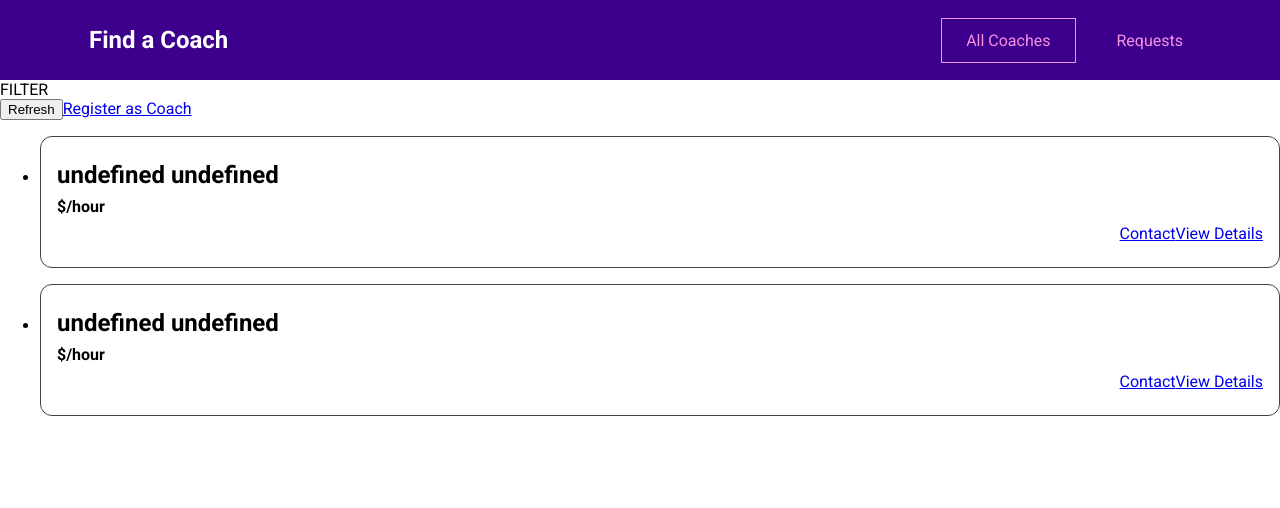
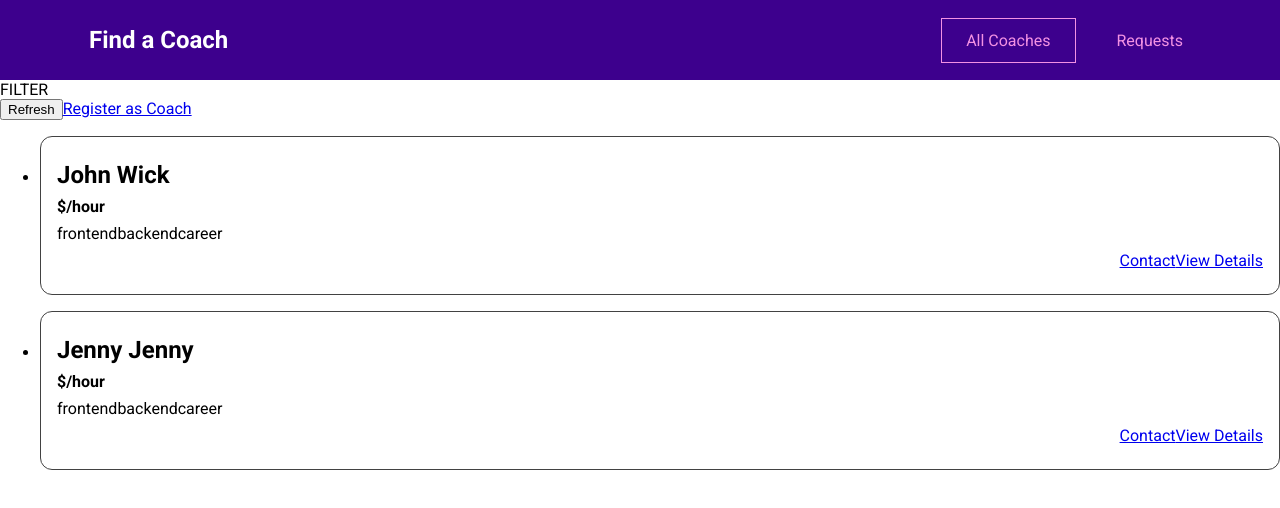
Before and after one commit to Alfredo3232/vue-coach-app, a Vue app: page /coaches in a window 1280 px wide. Shown: the top 508 px of the page. Built offline with nearby package versions, Linux system fonts and the light colour scheme.

Commit message:
add more keys to iterate over

```diff
--- a/src/pages/coaches/CoachesList.vue
+++ b/src/pages/coaches/CoachesList.vue
@@ -8,7 +8,9 @@
         </div>
 
         <ul v-if="hasCoaches">
-            <coach-item v-for="coach in filteredCoaches" :key="coach.id"></coach-item>
+            <coach-item v-for="coach in filteredCoaches" :key="coach.id" :id="coach.id" :first-name="coach.firstName"
+                :last-name="coach.lastName" :rate="coach.hourlyRate" :areas="coach.areas">
+            </coach-item>
         </ul>
         <h3 v-else>No coaches found.</h3>
     </section>
```
